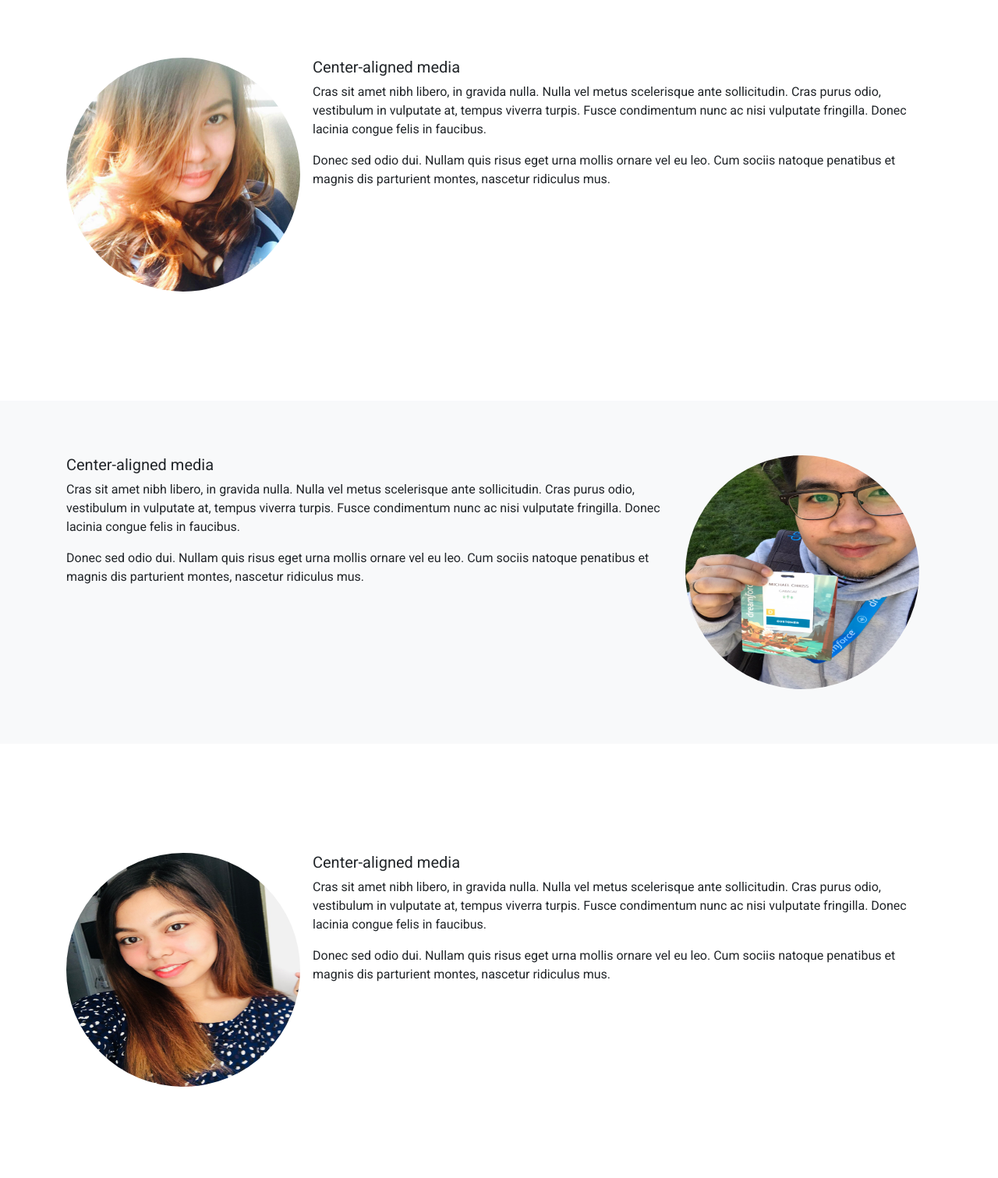
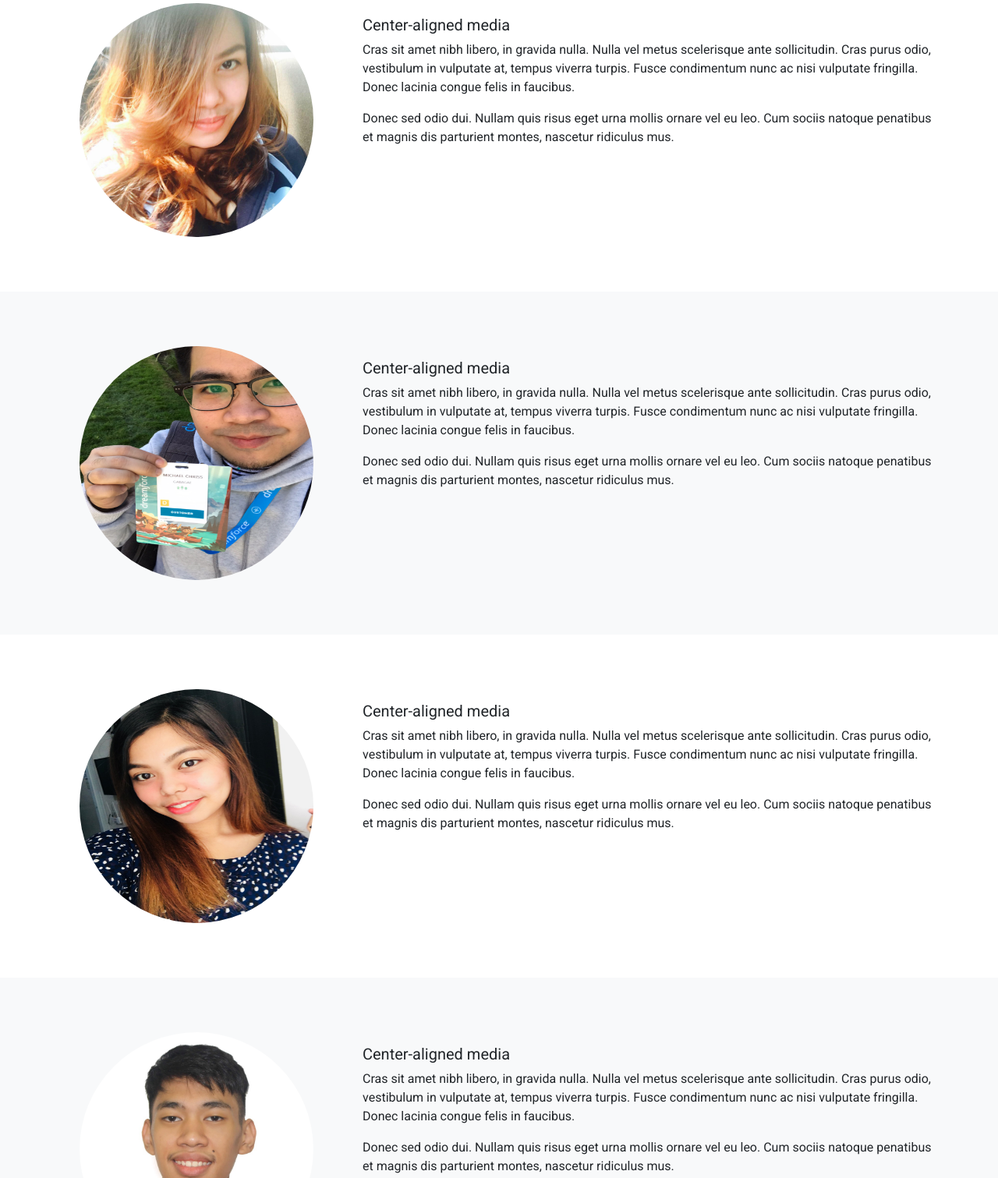
Before and after one commit to crminstances/caze, a plain HTML site: page pages/team.html in a window 1280 px wide. Shown: the part 642-2153 px from the top of the page at 78% size. Drawn offline with nearby package versions, Linux system fonts and the light colour scheme.

Commit message:
update the ui of meet the team

```diff
--- a/pages/team.html
+++ b/pages/team.html
@@ -47,9 +47,40 @@
 
     <section class="container">
         <div class="row cmy">
-            <div class="col-md-12 cmy">
-                <div class="media">
+            <div class="col-md-4 text-center">
                 <img src="../assets/camille.jpg" class="mr-3 avatar" alt="...">
+            </div>
+            <div class="col-md-8 pt-3">
+                <div class="media-body align-center">
+                    <h5 class="mt-0">Center-aligned media</h5>
+                    <p>Cras sit amet nibh libero, in gravida nulla. Nulla vel metus scelerisque ante sollicitudin. Cras purus odio, vestibulum in vulputate at, tempus viverra turpis. Fusce condimentum nunc ac nisi vulputate fringilla. Donec lacinia congue felis in faucibus.</p>
+                    <p class="mb-0">Donec sed odio dui. Nullam quis risus eget urna mollis ornare vel eu leo. Cum sociis natoque penatibus et magnis dis parturient montes, nascetur ridiculus mus.</p>
+                    </div>
+                </div>
+        </div>
+    </section>
+    <section class="bg-light">
+        <div class="container">
+            <div class="row">
+                <div class="col-md-4 text-center cmy">
+                    <img src="../assets/mike.jpg" class="mr-3 avatar" alt="...">
+                </div>
+                <div class="col-md-8 pt-3">
+                    <div class="media-body align-center cmy">
+                        <h5 class="mt-0">Center-aligned media</h5>
+                        <p>Cras sit amet nibh libero, in gravida nulla. Nulla vel metus scelerisque ante sollicitudin. Cras purus odio, vestibulum in vulputate at, tempus viverra turpis. Fusce condimentum nunc ac nisi vulputate fringilla. Donec lacinia congue felis in faucibus.</p>
+                        <p class="mb-0">Donec sed odio dui. Nullam quis risus eget urna mollis ornare vel eu leo. Cum sociis natoque penatibus et magnis dis parturient montes, nascetur ridiculus mus.</p>
+                        </div>
+                    </div>
+            </div>
+        </div>
+    </section>
+    <section class="container">
+        <div class="row cmy">
+            <div class="col-md-4 text-center">
+                <img src="../assets/cath.jpeg" class="mr-3 avatar" alt="...">
+            </div>
+            <div class="col-md-8 pt-3">
                     <div class="media-body align-center">
                         <h5 class="mt-0">Center-aligned media</h5>
                         <p>Cras sit amet nibh libero, in gravida nulla. Nulla vel metus scelerisque ante sollicitudin. Cras purus odio, vestibulum in vulputate at, tempus viverra turpis. Fusce condimentum nunc ac nisi vulputate fringilla. Donec lacinia congue felis in faucibus.</p>
@@ -61,25 +92,11 @@
     </section>
     <section class="bg-light">
         <div class="container">
-            <div class="row cmy">
-                <div class="col-md-12 cmy">
-                    <div class="media">
-                        <div class="media-body align-center">
-                            <h5 class="mt-0">Center-aligned media</h5>
-                            <p>Cras sit amet nibh libero, in gravida nulla. Nulla vel metus scelerisque ante sollicitudin. Cras purus odio, vestibulum in vulputate at, tempus viverra turpis. Fusce condimentum nunc ac nisi vulputate fringilla. Donec lacinia congue felis in faucibus.</p>
-                            <p class="mb-0">Donec sed odio dui. Nullam quis risus eget urna mollis ornare vel eu leo. Cum sociis natoque penatibus et magnis dis parturient montes, nascetur ridiculus mus.</p>
+            <div class="row">
+                <div class="col-md-4 text-center cmy">
+                    <img src="../assets/dave.jpeg" class="mr-3 avatar" alt="...">
                 </div>
-                        <img src="../assets/mike.jpg" class="mr-3 avatar" alt="...">
-                    </div>
-                </div>
-            </div>
-        </div>
-    </section>
-    <section class="container">
-        <div class="row cmy">
-            <div class="col-md-12 cmy">
-                <div class="media">
-                    <img src="../assets/cath.jpeg" class="mr-3 avatar" alt="...">
+                <div class="col-md-8 pt-3 cmy">
                     <div class="media-body align-center">
                         <h5 class="mt-0">Center-aligned media</h5>
                         <p>Cras sit amet nibh libero, in gravida nulla. Nulla vel metus scelerisque ante sollicitudin. Cras purus odio, vestibulum in vulputate at, tempus viverra turpis. Fusce condimentum nunc ac nisi vulputate fringilla. Donec lacinia congue felis in faucibus.</p>
@@ -88,22 +105,7 @@
                 </div>
             </div>
         </div>
-    </section>
-    <section class="bg-light">
-        <div class="container">
-            <div class="row cmy">
-                <div class="col-md-12 cmy">
-                    <div class="media">
-                        <div class="media-body align-center">
-                            <h5 class="mt-0">Center-aligned media</h5>
-                            <p>Cras sit amet nibh libero, in gravida nulla. Nulla vel metus scelerisque ante sollicitudin. Cras purus odio, vestibulum in vulputate at, tempus viverra turpis. Fusce condimentum nunc ac nisi vulputate fringilla. Donec lacinia congue felis in faucibus.</p>
-                            <p class="mb-0">Donec sed odio dui. Nullam quis risus eget urna mollis ornare vel eu leo. Cum sociis natoque penatibus et magnis dis parturient montes, nascetur ridiculus mus.</p>
-                        </div>
-                        <img src="../assets/dave.jpeg" class="mr-3 avatar" alt="...">
-                    </div>
-                </div>
-            </div>
-        </div>
+
     </section>
     <!--JS-->
 <script src="https://code.jquery.com/jquery-3.5.1.slim.min.js" integrity="sha384-DfXdz2htPH0lsSSs5nCTpuj/zy4C+OGpamoFVy38MVBnE+IbbVYUew+OrCXaRkfj" crossorigin="anonymous"></script>
```
Lines whose indentation alone changed are shown as unchanged.
